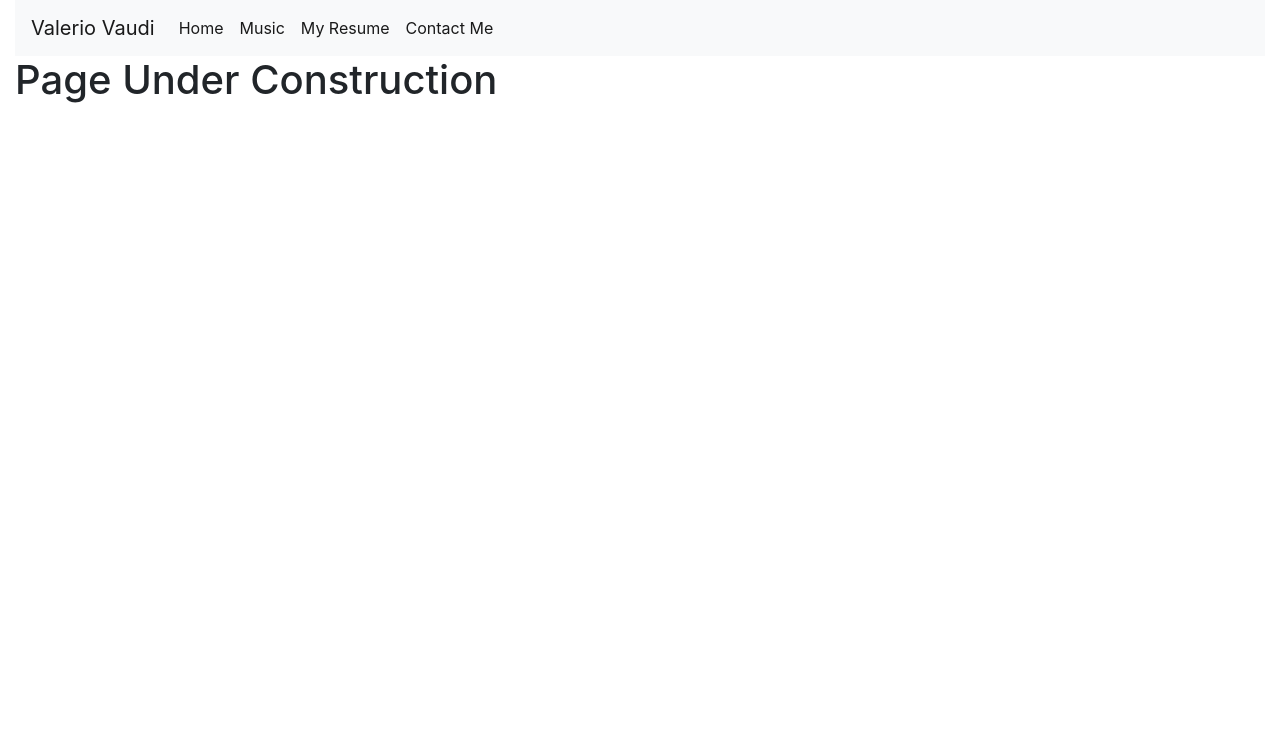
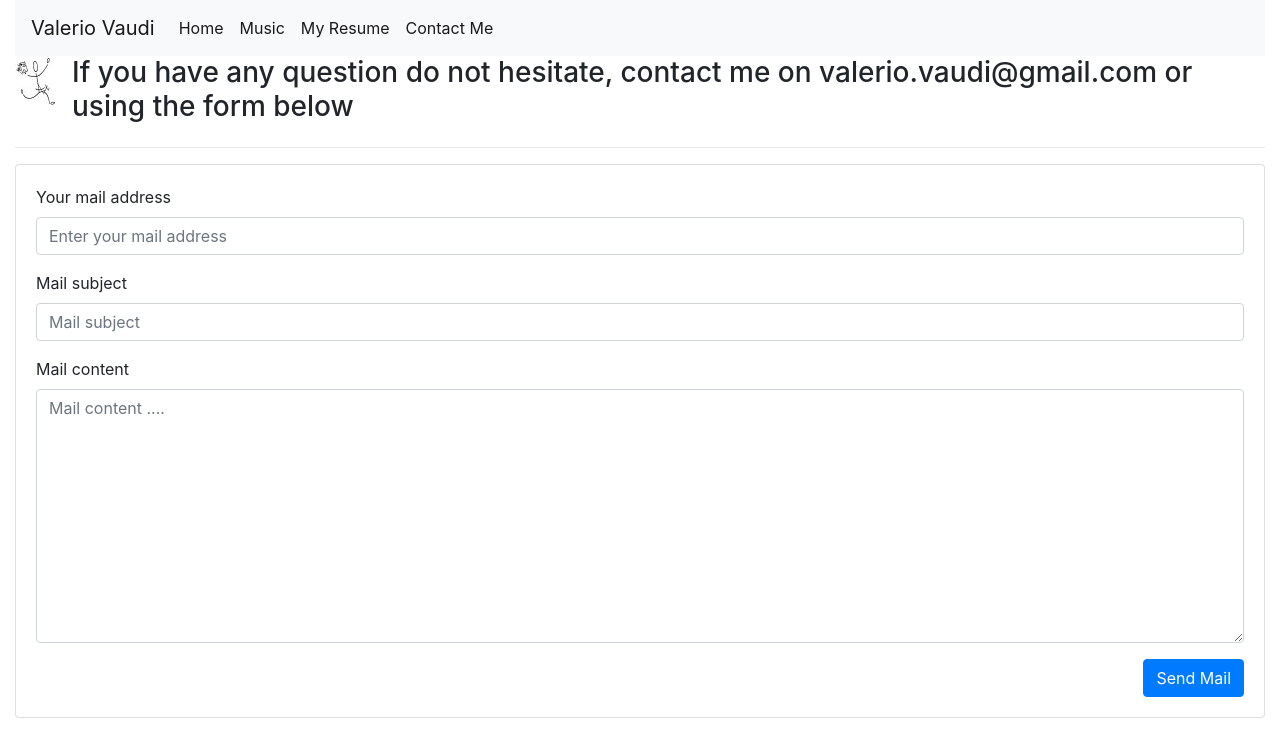
Before and after one commit to mrFlick72/mrFlick72.github.io, a React app: page /#/contact-me in a window 1280 px wide. Shown: the top 756 px of the page. Built offline with nearby package versions, Linux system fonts and the light colour scheme.

Commit message:
contact me page structure

```diff
--- a/app/App.js
+++ b/app/App.js
@@ -13,6 +13,7 @@ import MenuItem from "./component/menu/MenuItem";
 import HomePage from "./page/HomePage";
 import {HashRouter, Route, Link, Switch} from "react-router-dom";
 import PageUnderConstruction from "./page/PageUnderConstruction";
+import ContactMePage from "./page/ContactMePage";
 
 export default () => {
     return <HashRouter basepath="/valerio-vaudi">
@@ -28,7 +29,7 @@ export default () => {
                 <Route exact path="/" component={HomePage}/>
                 <Route exact path="/music" component={PageUnderConstruction}/>
                 <Route exact path="/resume" component={PageUnderConstruction}/>
-                <Route exact path="/contact-me" component={PageUnderConstruction}/>
+                <Route exact path="/contact-me" component={ContactMePage}/>
             </Switch>
         </div>
     </HashRouter>
--- /dev/null
+++ b/app/page/ContactMePage.js
@@ -0,0 +1,58 @@
+import React from 'react';
+import contactMeAvatar from "../asset/images/mail-min.jpg"
+import "../asset/css/components.css"
+
+export default class ContactMePage extends React.Component {
+
+    render() {
+        return (
+            <div>
+                <div className="row">
+                    <div className="col-12">
+                        <img src={contactMeAvatar} className="left-decorator"/>
+                        <h3>If you have any question do not hesitate, contact me on <a
+                            href="mailto:valerio.vaudi@gmail.com"></a>valerio.vaudi@gmail.com or using the form below
+                        </h3>
+                    </div>
+                </div>
+
+                <div className="row">
+                    <div className="col-12">
+                        <hr />
+                    </div>
+                </div>
+
+                <div className="row">
+                    <div className="col-12">
+                        <div className="card">
+                            <div className="card-body">
+                                <div className="card-text">
+                                    <form>
+                                        <div className="form-group">
+                                            <label htmlFor="exampleInputEmail1">Your mail address</label>
+                                            <input type="email" className="form-control"
+                                                   placeholder="Enter your mail address"/>
+                                        </div>
+
+                                        <div className="form-group">
+                                            <label htmlFor="exampleInputEmail1">Mail subject</label>
+                                            <input type="email" className="form-control"
+                                                   placeholder="Mail subject"/>
+                                        </div>
+                                        <div className="form-group">
+                                            <label htmlFor="exampleInputPassword1">Mail content </label>
+                                            <textarea rows="10" className="form-control" placeholder="Mail content ...."/>
+                                        </div>
+
+                                        <button type="button" className="btn btn-primary float-right">Send Mail</button>
+                                    </form>
+                                </div>
+                            </div>
+                        </div>
+                    </div>
+
+                </div>
+            </div>
+        )
+    }
+}
```
